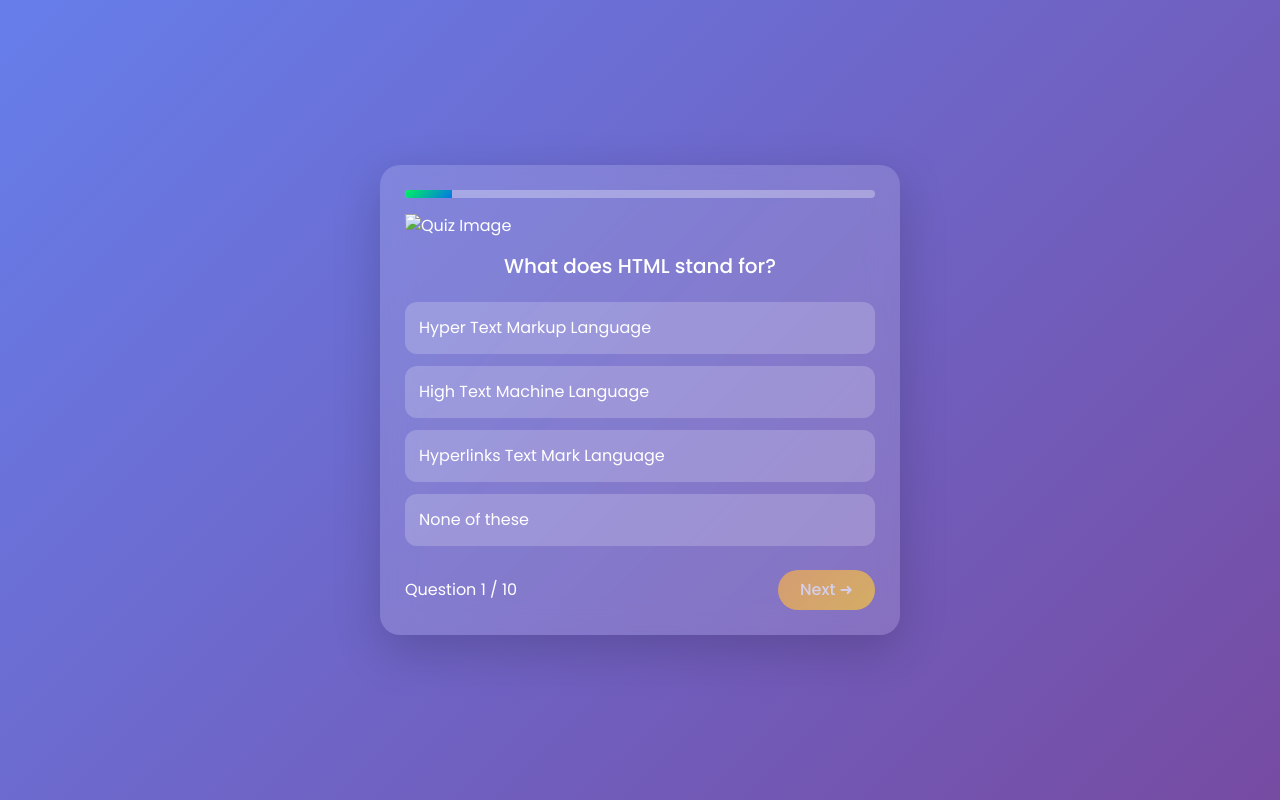
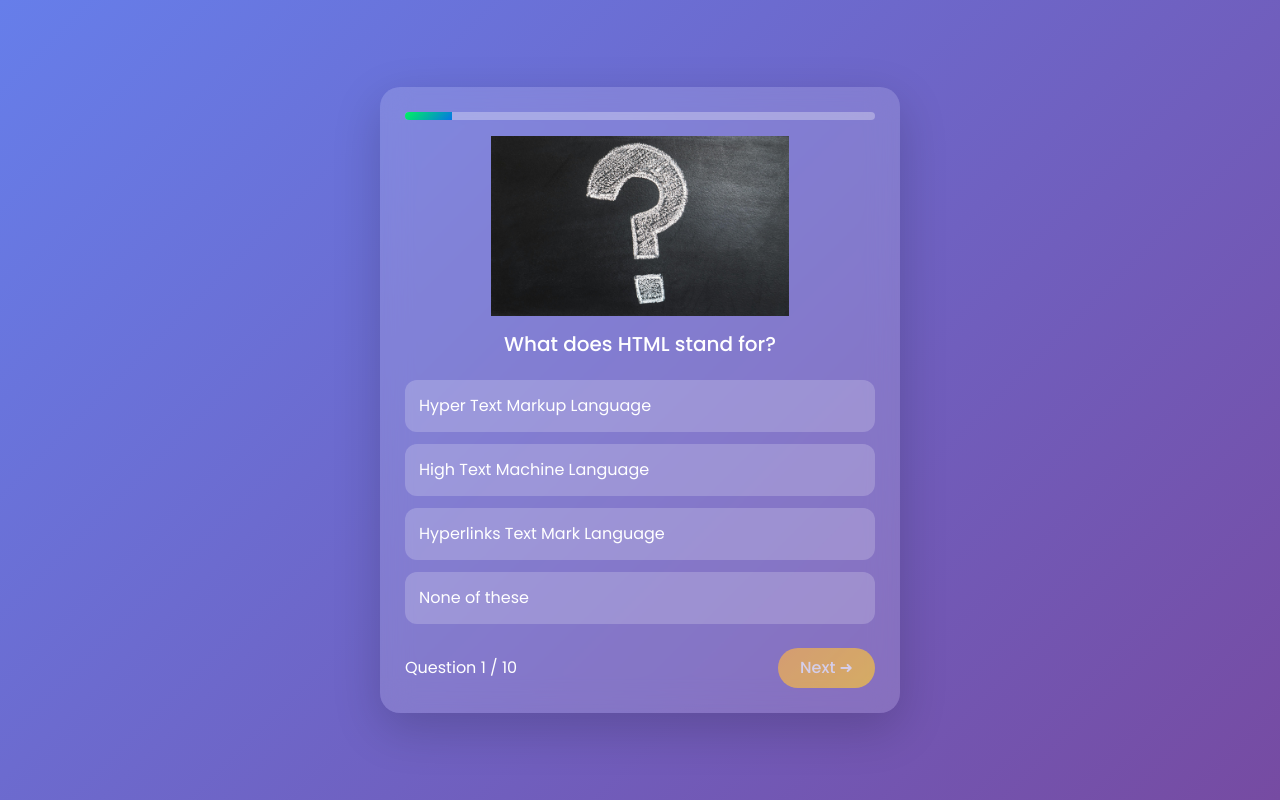
Before and after one commit to Shayan-Codes-dev/Simple-Quiz-App, a plain HTML site: page index.html in a window 1280 px wide. Drawn offline with nearby package versions, Linux system fonts and the light colour scheme.

Commit message:
Fix image source in index.html

```diff
--- a/index.html
+++ b/index.html
@@ -24,7 +24,7 @@
     </div>
 
     <!-- Image -->
-    <img src="images/quiz.png" class="quiz-img mb-3" alt="Quiz Image">
+    <img src="quiz.png" class="quiz-img mb-3" alt="Quiz Image">
 
     <!-- Question -->
     <h5 id="question" class="text-center mb-4"></h5>
```
